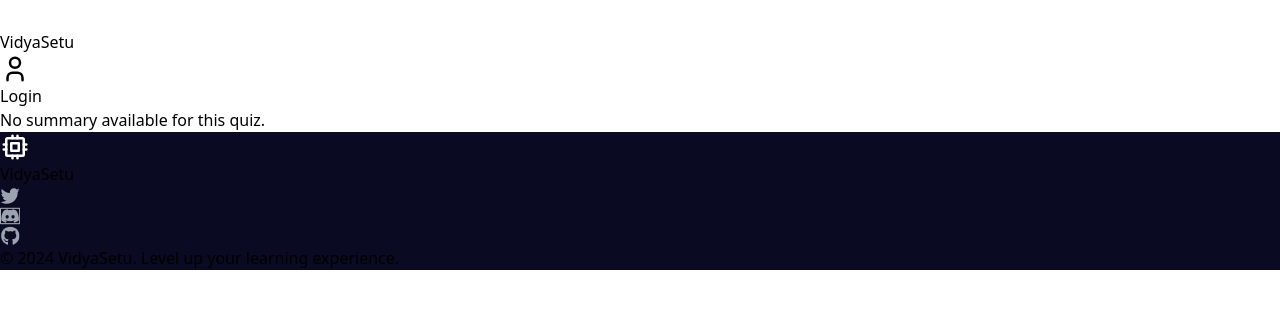
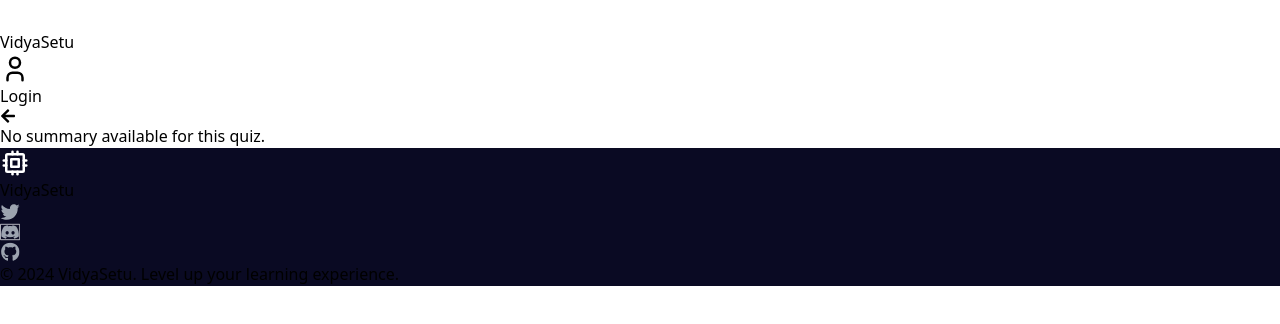
Before and after one commit to clavy123/PKG-ship-i-Web_VidyasetuAI, a React (Vite) app: page /summary in a window 1280 px wide. Shown: the top 324 px of the page. Built offline with nearby package versions, Linux system fonts and the light colour scheme; no server answers.

Commit message:
redirect user to result page.

```diff
--- a/src/assets/icons/index.js
+++ b/src/assets/icons/index.js
@@ -1,5 +1,5 @@
-import { TbCpu, TbUser, TbEyeOff, TbEye } from "react-icons/tb";
-import { FaCheckCircle } from "react-icons/fa";
+import { TbCpu, TbUser, TbEyeOff, TbEye, TbArrowBack } from "react-icons/tb";
+import { FaCheckCircle, FaArrowLeft } from "react-icons/fa";
 
 export const ICONS = {
   IconCPu: TbCpu,
@@ -7,4 +7,5 @@
   IconEyeOff: TbEyeOff,
   IconEye: TbEye,
   IconCheckCircle: FaCheckCircle,
+  IconArrowBack: FaArrowLeft,
 };
--- a/src/pages/landing/FlashcardGameTailwind.jsx
+++ b/src/pages/landing/FlashcardGameTailwind.jsx
@@ -1,11 +1,17 @@
 import React, { useState } from "react";
+import { useNavigate } from "react-router";
 
 const FlashcardGameTailwind = ({ flashcards }) => {
   const [currentIndex, setCurrentIndex] = useState(0);
   const [flipped, setFlipped] = useState(false);
+  const navigate = useNavigate();
 
   if (!flashcards || flashcards.length === 0) {
-    return <div className="text-white text-center py-10">No flashcards available.</div>;
+    return (
+      <div className="text-white text-center py-10">
+        No flashcards available.
+      </div>
+    );
   }
 
   const handlePrev = () => {
@@ -15,7 +21,11 @@
 
   const handleNext = () => {
     setFlipped(false);
-    setCurrentIndex((prev) => (prev < flashcards.length - 1 ? prev + 1 : 0));
+    if (currentIndex < flashcards.length - 1) {
+      setCurrentIndex((prev) => prev + 1);
+    } else {
+      navigate("/result-card");
+    }
   };
 
   return (
@@ -30,12 +40,16 @@
         >
           {/* Front */}
           <div className="absolute w-full h-full flex items-center justify-center bg-[#1C2536] rounded-2xl shadow-2xl p-8 [backface-visibility:hidden] cursor-pointer">
-            <p className="text-xl text-center">{flashcards[currentIndex].question}</p>
+            <p className="text-xl text-center">
+              {flashcards[currentIndex].question}
+            </p>
           </div>
 
           {/* Back */}
           <div className="absolute w-full h-full flex items-center justify-center bg-[#1C2536] rounded-2xl shadow-2xl p-8 [backface-visibility:hidden] [transform:rotateY(180deg)] cursor-pointer">
-            <p className="text-xl text-center">{flashcards[currentIndex].answer}</p>
+            <p className="text-xl text-center">
+              {flashcards[currentIndex].answer}
+            </p>
           </div>
         </div>
       </div>
--- a/src/pages/landing/SummaryPage.jsx
+++ b/src/pages/landing/SummaryPage.jsx
@@ -1,10 +1,19 @@
-import { useLocation } from "react-router";
+import { useLocation, useNavigate } from "react-router";
+import { ICONS } from "../../assets/icons";
 
 const SummaryPage = () => {
   const { state } = useLocation();
+  const navigate = useNavigate();
   return (
-    <div className="max-w-xl mx-auto bg-[#1C2536] rounded-2xl shadow-lg p-8 text-white mt-5">
-      <p className="text-lg leading-relaxed text-justify">
+    <div className="max-w-xl mx-auto bg-[#1C2536] rounded-2xl shadow-lg p-8 mt-5">
+      <div
+        className="w-10 h-10 flex items-center justify-center rounded-full bg-white/10 hover:bg-white/20 cursor-pointer"
+        onClick={() => navigate("/result-card")}
+      >
+        <ICONS.IconArrowBack size={16} className="text-white" />
+      </div>
+
+      <p className="text-lg leading-relaxed text-justify mt-5 text-white">
         {state?.summary || "No summary available for this quiz."}
       </p>
     </div>
```
